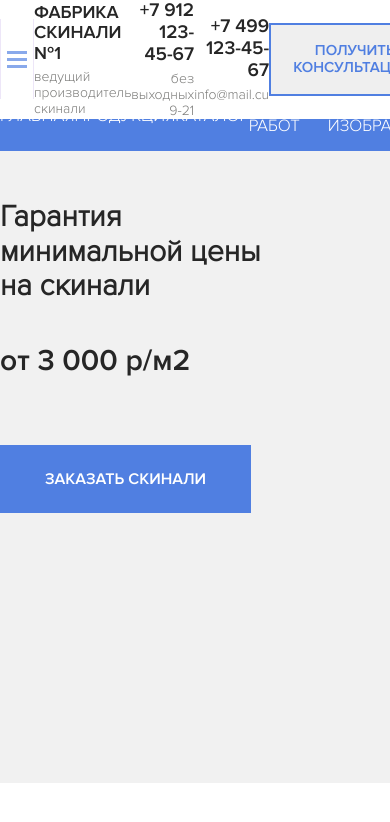
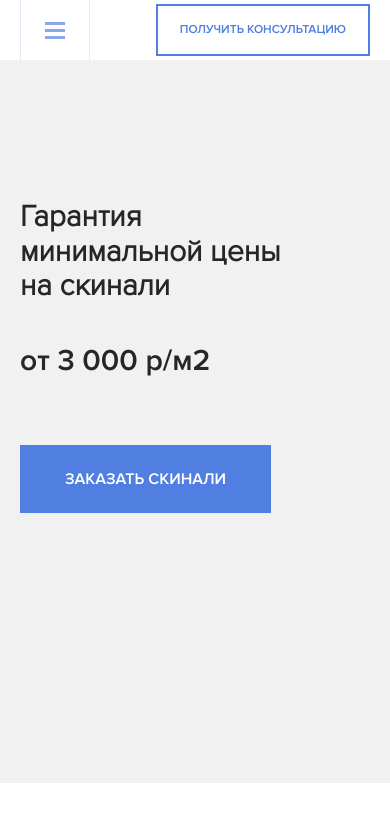
Before and after one commit to kraw4enko21/skinali, a plain HTML site: page index.html in a window 390 px wide. Drawn offline with Linux system fonts and the light colour scheme; a web font is replaced by a local one.

Commit message:
Three commit
Сделали адаптив шапки и головного контекста

```diff
--- a/index.html
+++ b/index.html
@@ -10,7 +10,7 @@
 </head>
 <body>
     <header class="header">
-        <div class="menu menu_active">
+        <div class="menu  ">
             <div class="container">
                 <nav class="menu_nav">
                     <a href="#" class="menu-link">Главная</a>
--- a/sass/_grid.sass
+++ b/sass/_grid.sass
@@ -4,3 +4,13 @@
 .container
    max-width: 1170px
    margin: auto
+@media (max-width: 1199px)
+    .container
+        max-width: 960px
+@media (max-width: 991px)
+    .container
+        max-width: 750px
+@media (max-width: 768px)
+    .container
+        max-width: 100%
+        padding: 0px 20px
--- a/sass/_interface.sass
+++ b/sass/_interface.sass
@@ -8,6 +8,7 @@ body
     text-transform: uppercase
     color: $primary
     +bold
+    background-color: #fff
 .button
     border: none
     padding: 25px 45px
@@ -15,3 +16,6 @@ body
     background-color: $primary
     color: #ffffff
     +bold
+@media ( max-width: 576px )
+    .button-o
+        font-size: 12px
--- a/sass/blocks/_hero.sass
+++ b/sass/blocks/_hero.sass
@@ -12,3 +12,7 @@
         margin-bottom: 67px
         font-size: 30px
         +bold
+@media (max-width: 991px)
+    .hero
+        background-size: cover
+        background-position: top  left 30%
--- a/sass/blocks/_navbar.sass
+++ b/sass/blocks/_navbar.sass
@@ -9,7 +9,6 @@
         display: flex
         align-items: center
         justify-content: space-between
-        min-height: 80px
     &_mobile, &_landline
         text-align: right
     &_phone
@@ -32,10 +31,10 @@
     top: 80px
     left: 0
     width: 100%
-    padding: 16px 0
+    padding: 16px 0px
     background-color: $primary
-    transition: 0.2
-    transform: translateY(-100%)
+    transition: 0.2s
+    transform: translateY(-200%)
     &_active
         transform: translateY(0)
     &_nav
@@ -76,3 +75,18 @@
         display: block
         font-size: 14px
         color: $text-color-light
+@media (max-width: 991px)
+    .navbar
+        &_mobile, &_landline
+            display: none
+@media ( max-width: 576px )
+    .logo
+        display: none
+    .menu
+        top: 60px
+        &-button
+            height: 60px
+        &_nav
+            flex-direction: column
+        &-link
+            margin-bottom: 20px
```
Also changed, not shown: css/style.css, 1 other file.
